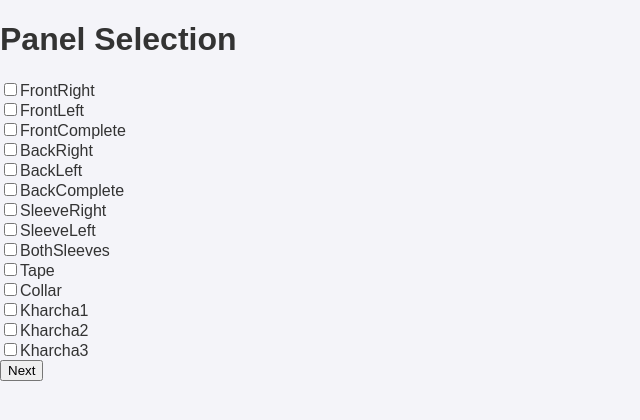
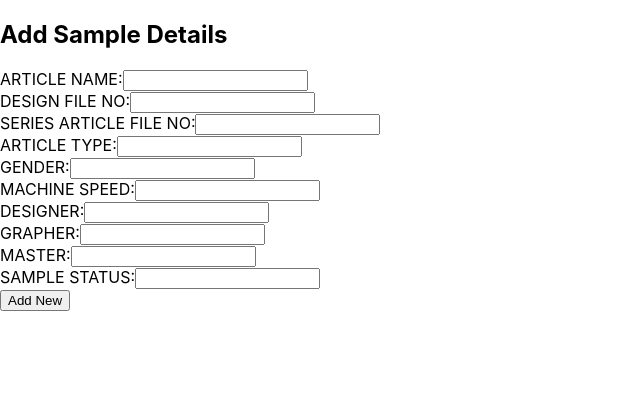
Before and after one commit to alishajain/atlas, a React (Create React App) app in the folder Atlas-Frontend/: page / in a window 1280 px wide. Shown: the top 420 px of the page, without its empty margins (0-640 px from the left). Built offline with nearby package versions, Linux system fonts and the light colour scheme.

Commit message:
Flow created for new sample

```diff
--- a/Atlas-Frontend/src/API/SampleApi.js
+++ b/Atlas-Frontend/src/API/SampleApi.js
@@ -156,3 +156,14 @@ export const updateKnittingDetails = async (RSN, knittingData) => {
 
   return data;
 };
+
+// Function to fetch the latest RSN
+export const getLatestRSN = async () => {
+  try {
+    const response = await axios.get(`${API_URL}/get-latest-rsn`);
+    return response.data.RSN;  // Assuming response contains the latest RSN number
+  } catch (error) {
+    console.error("Error fetching latest RSN:", error.response || error.message);
+    throw error;
+  }
+};
--- a/Atlas-Frontend/src/App.js
+++ b/Atlas-Frontend/src/App.js
@@ -1,32 +1,27 @@
 import React from 'react';
 import './App.css';
-import UpdateSample from './Pages/UpdateSample';
-import Signup from './Pages/Signup';
 import PanelSelection from './Components/PanelSelection';
+import AddSampleDetails from './Components/AddSampleDetails';
+import AddKnittingDetailsForm from './Components/AddKnittingDetails'; // Import your form component
 
-// const App = () => {
-//   return (
-//     <div className="app">
-//       <header className="header">
-//         <h1>Welcome to the Homepage</h1>
-//       </header>
-//       <main>
-//         <Signup />
-//       </main>
-//     </div>
-//   );
-// };
-
-import { BrowserRouter as Router, Route, Routes } from "react-router-dom"; // Import React Router components
-import AddKnittingDetailsForm from "./Components/AddKnittingDetails"; // Import your form component
+import { BrowserRouter as Router, Routes, Route } from 'react-router-dom'; // Update for React Router v6
 
 function App() {
   return (
-    <Router> {/* Wrap everything in a Router */}
-      <Routes>
-        <Route path="/" element={<PanelSelection />} /> {/* Home or Panel Selection */}
-        <Route path="/add-knitting-details" element={<AddKnittingDetailsForm />} /> {/* The form component */}
-      </Routes>
+    <Router>
+      <div>
+        {/* Set up the routing for your app */}
+        <Routes>
+          {/* Route for Add Sample Details Page */}
+          <Route path="/" element={<AddSampleDetails />} />
+
+          {/* Route for Panel Selection Page */}
+          <Route path="/panel-selection/:RSN" element={<PanelSelection />} />
+
+          {/* Route for Add Knitting Details Page */}
+          <Route path="/add-knitting-details/:RSN" element={<AddKnittingDetailsForm />} />
+        </Routes>
+      </div>
     </Router>
   );
 }
--- a/Atlas-Frontend/src/Components/AddKnittingDetails.js
+++ b/Atlas-Frontend/src/Components/AddKnittingDetails.js
@@ -4,10 +4,11 @@ import { addKnittingDetails } from "../API/SampleApi"; // Assuming Api.js is in
 
 const AddKnittingDetailsForm = () => {
   const location = useLocation();
-  const selectedStates = location.state || {}; // Access selected states (checkbox selections)
+  const selectedStates = location.state?.selectedFields || {}; // Access selected states (checkbox selections)
+  const RSN = location.state?.RSN || ""; // Access RSN
 
   const [formData, setFormData] = useState({
-    RSN: "",
+    RSN: RSN,
     Size: "",
     FrontRight: { Weight: "", Time: "" },
     FrontLeft: { Weight: "", Time: "" },
@@ -51,7 +52,9 @@ const AddKnittingDetailsForm = () => {
       if (!newFormData[field]) {
         newFormData[field] = { Weight: "", Time: "" }; // Initialize if undefined
       }
-      newFormData[field][type] = value;
+
+      // Set value to 0 if it's empty
+      newFormData[field][type] = value === "" ? 0 : value; // Set to 0 if empty
 
       // Recalculate total weight and total time
       newFormData.Total = calculateTotal(newFormData);
@@ -79,16 +82,18 @@ const AddKnittingDetailsForm = () => {
   const handleSubmit = async (e) => {
     e.preventDefault();
 
-    // Validate that all fields have both weight and time
-    for (let field in formData) {
-      if (typeof formData[field] === "object") {
-        const { Weight, Time } = formData[field];
-        if (Weight === "" || Time === "") {
-          setError(`Both weight and time must be provided for ${field}`);
-          return; // Stop submission if any required field is missing
-        }
+    // Ensure all fields have weight and time
+    const updatedFormData = { ...formData };
+
+    Object.keys(updatedFormData).forEach((field) => {
+      if (typeof updatedFormData[field] === "object") {
+        const { Weight, Time } = updatedFormData[field];
+
+        // Set to 0 if Weight or Time is empty
+        if (Weight === "") updatedFormData[field].Weight = 0;
+        if (Time === "") updatedFormData[field].Time = 0;
       }
-    }
+    });
 
     // Start loading indicator
     setLoading(true);
@@ -97,7 +102,7 @@ const AddKnittingDetailsForm = () => {
 
     try {
       // Send the data to the backend via the API function
-      const response = await addKnittingDetails(formData);
+      const response = await addKnittingDetails(updatedFormData);
 
       // On success, display success message and clear form
       setSuccess("Knitting details added successfully!");
@@ -129,8 +134,6 @@ const AddKnittingDetailsForm = () => {
       // End loading indicator
       setLoading(false);
     }
-
-    window.location.reload();
   };
 
   return (
--- a/Atlas-Frontend/src/Components/AddSampleDetails.js
+++ b/Atlas-Frontend/src/Components/AddSampleDetails.js
@@ -1,5 +1,6 @@
 import React, { useState } from "react";
 import { addSampleDetails } from "../API/SampleApi";
+import { useNavigate } from "react-router-dom"; // Import useNavigate from react-router-dom
 
 const AddSampleDetails = () => {
   const [formData, setFormData] = useState({
@@ -17,6 +18,7 @@ const AddSampleDetails = () => {
 
   const [message, setMessage] = useState(null);
   const [loading, setLoading] = useState(false);
+  const navigate = useNavigate(); // Initialize the navigate function
 
   const handleChange = (e) => {
     const { id, value } = e.target;
@@ -72,7 +74,18 @@ const AddSampleDetails = () => {
       return;
     }
 
-    const { articleName, designFileNo, seriesArticleFileNo, articleType, gender, machineSpeed, designer, grapher, master, sampleStatus } = formData;
+    const {
+      articleName,
+      designFileNo,
+      seriesArticleFileNo,
+      articleType,
+      gender,
+      machineSpeed,
+      designer,
+      grapher,
+      master,
+      sampleStatus,
+    } = formData;
 
     const data = {
       articleName,
@@ -91,8 +104,15 @@ const AddSampleDetails = () => {
       setLoading(true);
       const result = await addSampleDetails(data);
       setMessage(result.message || "Sample details added successfully.");
+
+      // Redirect to PanelSelection with RSN passed as a state
+      navigate(`/panel-selection/${result.RSN}`, {
+        state: { RSN: result.RSN },
+      }); // Navigate to PanelSelection with RSN as state
     } catch (error) {
-      setMessage(error.message || "An error occurred while adding the sample details.");
+      setMessage(
+        error.message || "An error occurred while adding the sample details."
+      );
     } finally {
       setLoading(false);
     }
@@ -102,17 +122,20 @@ const AddSampleDetails = () => {
 
   return (
     <div>
-        <div>
       <h2>Add Sample Details</h2>
       <form onSubmit={handleSubmit}>
         {Object.keys(formData).map((key) => (
           <div key={key}>
-                <label htmlFor={key}>{key.replace(/([A-Z])/g, " $1").toUpperCase()}:</label>
+            <label htmlFor={key}>
+              {key.replace(/([A-Z])/g, " $1").toUpperCase()}:
+            </label>
             <input
               id={key}
               type={key === "machineSpeed" ? "number" : "text"}
               value={formData[key]}
-                  onChange={key === "machineSpeed" ? handleMachineSpeedChange : handleChange}
+              onChange={
+                key === "machineSpeed" ? handleMachineSpeedChange : handleChange
+              }
               required
             />
           </div>
@@ -123,8 +146,6 @@ const AddSampleDetails = () => {
       </form>
       {loading && <p>Loading...</p>}
       {message && <p>{message}</p>}
-
-        </div>
     </div>
   );
 };
--- a/Atlas-Frontend/src/Components/PanelSelection.js
+++ b/Atlas-Frontend/src/Components/PanelSelection.js
@@ -1,5 +1,5 @@
-import React, { useState } from 'react';
-import { useNavigate } from 'react-router-dom';
+import React, { useState, useEffect } from 'react';
+import { useNavigate, useLocation } from 'react-router-dom';
 
 const PanelSelection = () => {
   const [selectedFields, setSelectedFields] = useState({
@@ -20,6 +20,18 @@ const PanelSelection = () => {
   });
 
   const navigate = useNavigate();
+  const location = useLocation();  // Use location hook to get passed state
+
+  // Access RSN from state
+  const RSN = location.state ? location.state.RSN : null; // Check if RSN exists in state
+
+  useEffect(() => {
+    if (!RSN) {
+      console.log('RSN is not available.');
+    } else {
+      console.log('Fetched RSN:', RSN);
+    }
+  }, [RSN]);
 
   const handleChange = (e) => {
     const { name, checked } = e.target;
@@ -30,8 +42,10 @@ const PanelSelection = () => {
   };
 
   const handleNext = () => {
-    // Navigate and pass the selected fields as state
-    navigate('/add-knitting-details', { state: selectedFields });
+    // Navigate to AddKnittingDetailsForm with RSN and selected fields
+    navigate(`/add-knitting-details/${RSN}`, {
+      state: { RSN, selectedFields },  // Pass both RSN and selectedFields in state
+    });
   };
 
   return (
@@ -53,6 +67,7 @@ const PanelSelection = () => {
           </div>
         ))}
       </div>
+      {RSN && <p>RSN: {RSN}</p>} {/* Display the fetched RSN */}
       <button onClick={handleNext}>Next</button>
     </div>
   );
```
Also changed, not shown: 2 other files (tests, documents, lock files or other folders). Lines whose indentation alone changed are shown as unchanged.
